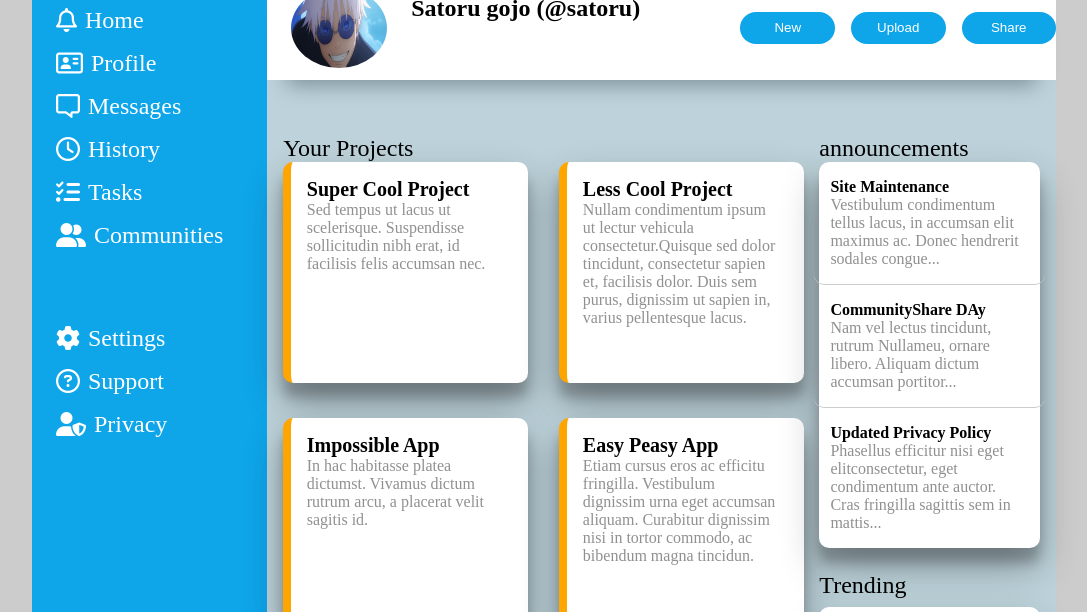
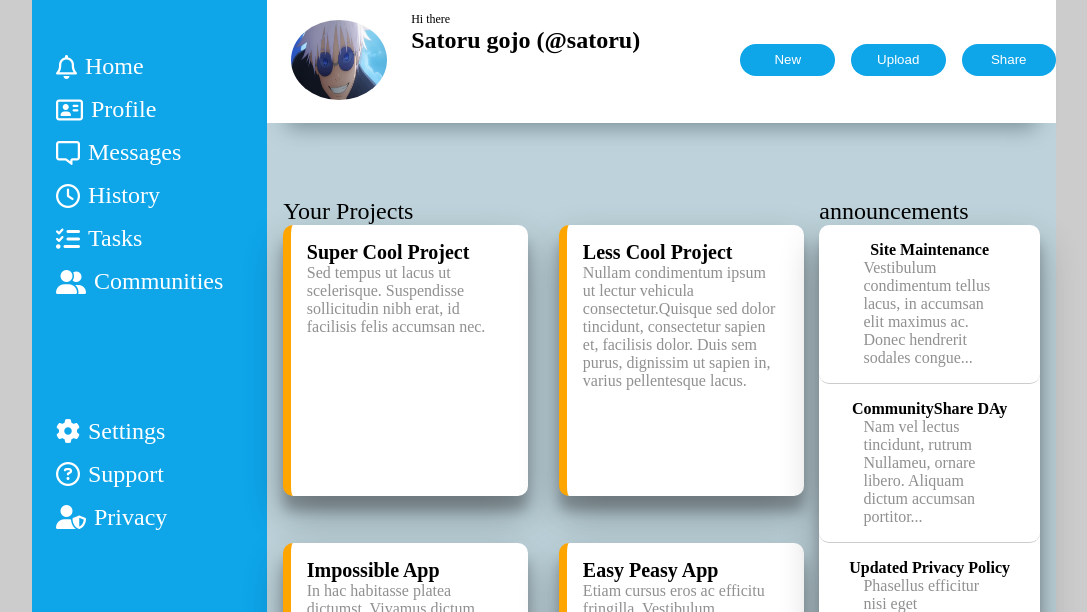
Before and after one commit to kindestdev/Admin-Dashboard, a plain HTML site: page index.html in a window 1280 px wide. Shown: the part 130-742 px from the top of the page, without its empty margins (96-1183 px from the left). Drawn offline with Linux system fonts and the light colour scheme.

Commit message:
Added and changed some padding adjustment for better functionality

```diff
--- a/style.css
+++ b/style.css
@@ -277,6 +277,11 @@ a{
     border: none;
     /* padding: 1vh; */
     box-shadow: rgba(0, 0, 0, 0.3) 0px 19px 38px, rgba(0, 0, 0, 0.22) 0px 15px 12px;
+    width: 100%;
+    justify-content: center;
+    text-align: start;
+
+
 }
 
 .anuncios:hover{
@@ -287,9 +292,14 @@ a{
 }
 .announcements h1{
 font-size: 2vh;
+text-align: start;
+width: auto;
+justify-self: start;
+/* padding-left: 10%; */
 }
 .announcements p{
     color: #909090;
+    width: 60%;
 
 }
 .announcementsTittle{
@@ -299,10 +309,19 @@ font-size: 2vh;
     font-size: 3vh;
 }
 .anuncios{
-    width: 90%;
+    display: flex;
+    flex-direction: column;
+    align-items: center;
+    width: 100%;
     justify-self: center;
-    padding: 2vh;
+    /* padding: 2vh; */
+    /* padding-right: 3vh;
+    padding-left: 3vh; */
     border-radius: 10px;
+    justify-content: center;
+    padding-top: 2vh;
+    padding-bottom: 2vh;
+
 }
 .one,.two{
     border-bottom: 1px solid #ccc;
```
